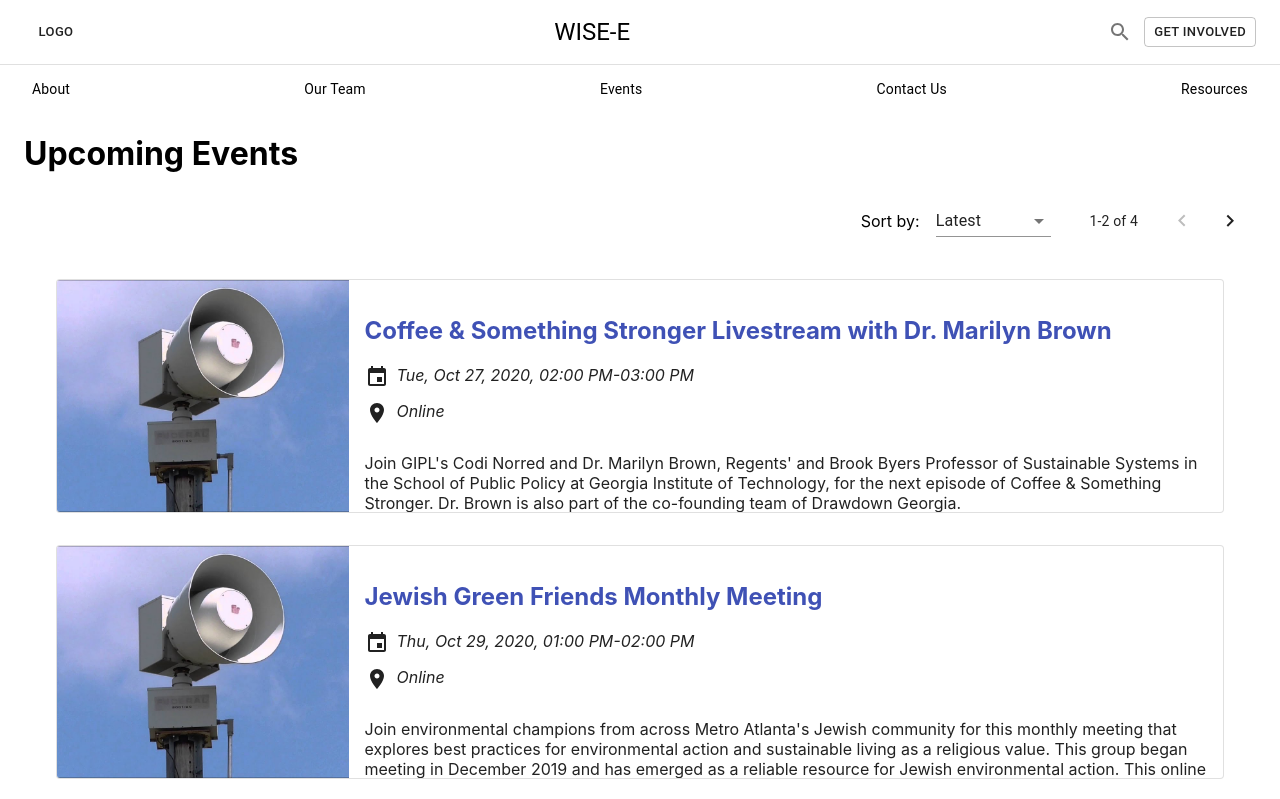
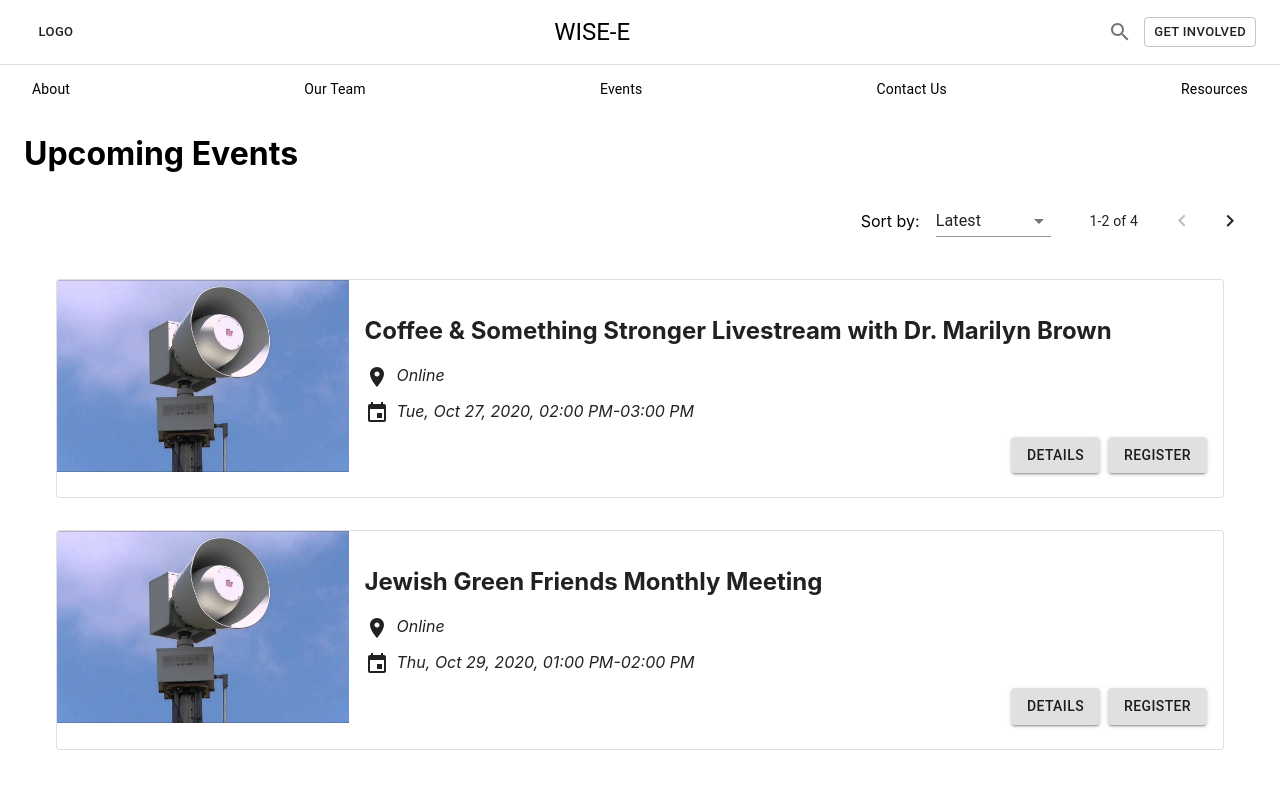
Before and after one commit to Hack4Impact-UMD/WISE-E, a React (Create React App) app: page /events in a window 1280 px wide. Shown: the top 799 px of the page. Built offline with nearby package versions, Linux system fonts and the light colour scheme.

Commit message:
Move event details to modal

```diff
--- /dev/null
+++ b/src/components/Events/DetailModal/index.js
@@ -0,0 +1,49 @@
+import React from 'react';
+import { makeStyles } from '@material-ui/core/styles';
+import { Container, Box, Modal, Card, CardContent, IconButton } from '@material-ui/core';
+import CloseIcon from '@material-ui/icons/Close';
+import TimeDisplay from '../TimeDisplay';
+import LocationDisplay from '../LocationDisplay';
+
+const useStyles = makeStyles({
+  card: {
+    width: '100%',
+  }
+});
+
+export default function DetailModal({ event, open, onClose }) {
+
+  const classes = useStyles();
+
+  const { title, startTime, endTime, location, content } = event;
+
+  return (
+    <Modal
+      open={open}
+      onClose={onClose}
+    >
+      <Container maxWidth="md">
+        <Box display="flex" justifyContent="center" mt={5}>
+          <Card className={classes.card}>
+            <CardContent>
+
+              <Box display="flex" justifyContent="end">
+                <IconButton onClick={onClose}>
+                  <CloseIcon />
+                </IconButton>
+              </Box>
+
+              <h1>{title}</h1>
+
+              <LocationDisplay location={location} />
+              <TimeDisplay startTime={startTime} endTime={endTime} />
+
+              {/* TODO: Assuming paragraph content for now. Will be replaced with Contentful rich text renderer. */}
+              <p>{content}</p>
+            </CardContent>
+          </Card>
+        </Box>
+      </Container>
+    </Modal>
+  );
+}
--- a/src/components/Events/EventCard/index.js
+++ b/src/components/Events/EventCard/index.js
@@ -1,55 +1,37 @@
 import React from 'react';
 import { makeStyles } from '@material-ui/core/styles';
-import { Card, CardContent, Box, Grid, Link } from '@material-ui/core';
-import EventIcon from '@material-ui/icons/Event';
-import LocationOnIcon from '@material-ui/icons/LocationOn';
+import { Card, CardContent, Box, Grid, Button } from '@material-ui/core';
+import TimeDisplay from '../TimeDisplay';
+import LocationDisplay from '../LocationDisplay';
 import noImage from './noImage.png';
 
 const useStyles = makeStyles({
   cardImg: {
     width: '100%',
+    height: '15vmax',
     objectFit: 'cover',
-    maxHeight: '20vmax',
   },
   cardContent: {
-    height: '15vmax',
     width: '100%',
-    overflowY: 'auto',
+  },
+  detailContent: {
+    height: '100%',
+  },
+  controlContent: {
+    height: '100%',
   }
 });
-
-/**
- * Formats date range as string
- *
- * @param {Date} startDate
- * @param {Date} endDate
- */
-function dateRangeToString(startDate, endDate) {
-  const locale = 'en-US';
-  const dateOptions = { weekday: 'short', year: 'numeric', month: 'short', day: 'numeric' };
-  const timeOptions = { hour: '2-digit', minute: '2-digit' };
-
-  // Check if dates are equal
-  if (startDate.toDateString() === endDate.toDateString()) {
-    const dateStr = startDate.toLocaleDateString(locale, dateOptions);
-    const startTimeStr = startDate.toLocaleTimeString(locale, timeOptions);
-    const endTimeStr = endDate.toLocaleTimeString(locale, timeOptions);
-    return `${dateStr}, ${startTimeStr}-${endTimeStr}`;
-  } else {
-    const startDateStr = startDate.toLocaleString(locale, {...dateOptions, ...timeOptions});
-    const endDateStr = endDate.toLocaleString(locale, {...dateOptions, ...timeOptions});
-    return `${startDateStr} - ${endDateStr}`;
-  }
-}
 
 /**
  * Info card for a single event
  *
  * @param {*} param0
  */
-export default function EventCard({ title, imageURI, startTime, endTime, location, link, content }) {
+export default function EventCard({ event, openModal }) {
 
   const classes = useStyles();
+
+  const { title, imageURI, startTime, endTime, location, link } = event;
 
   return (
     <Box m={4}>
@@ -66,31 +48,19 @@ export default function EventCard({ title, imageURI, startTime, endTime, locatio
 
           <Grid container item md={9}>
             <CardContent className={classes.cardContent}>
-              <Box display="flex" flexDirection="column">
+              <Box display="flex" flexDirection="column" className={classes.detailContent}>
 
-                <h2><Link href={link}>{title}</Link></h2>
+                <h2>{title}</h2>
 
-                {startTime && endTime
-                  ? (
-                    <Box display="flex" flexDirection="row" mb={1}>
-                      <Box mr={1}><strong><EventIcon /></strong></Box>
-                      <em>{dateRangeToString(new Date(startTime), new Date(endTime))}</em>
-                    </Box>
-                  )
-                  : <></>
-                }
-                {location
-                  ? (
-                    <Box display="flex" flexDirection="row" mb={1}>
-                      <Box mr={1}><strong><LocationOnIcon /></strong></Box>
-                      <em>{location}</em>
-                    </Box>
-                  )
-                  : <></>}
+                <LocationDisplay location={location} />
+                <TimeDisplay startTime={startTime} endTime={endTime} />
 
-                {/* TODO: Assuming paragraph content for now. Will be replaced with Contentful rich text renderer. */}
-                <p>{content}</p>
-
+                <Box display="flex" flexDirection="row" justifyContent="end" alignItems="end" className={classes.controlContent}>
+                  <Box mr={1}>
+                    <Button variant="contained" onClick={() => openModal(event)}>Details</Button>
+                  </Box>
+                  <Button variant="contained" href={link}>Register</Button>
+                </Box>
               </Box>
             </CardContent>
           </Grid>
--- /dev/null
+++ b/src/components/Events/LocationDisplay/index.js
@@ -0,0 +1,17 @@
+import React from 'react';
+import { Box } from '@material-ui/core';
+import LocationOnIcon from '@material-ui/icons/LocationOn';
+
+export default function LocationDisplay({ location }) {
+
+  if (!location) {
+    return <></>
+  }
+
+  return (
+    <Box display="flex" flexDirection="row" mb={1} >
+      <Box mr={1}><strong><LocationOnIcon /></strong></Box>
+      <em>{location}</em>
+    </Box>
+  );
+}
--- /dev/null
+++ b/src/components/Events/TimeDisplay/index.js
@@ -0,0 +1,41 @@
+import React from 'react';
+import { Box } from '@material-ui/core';
+import EventIcon from '@material-ui/icons/Event';
+
+/**
+ * Formats date range as string
+ *
+ * @param {Date} startDate
+ * @param {Date} endDate
+ */
+function dateRangeToString(startDate, endDate) {
+  const locale = 'en-US';
+  const dateOptions = { weekday: 'short', year: 'numeric', month: 'short', day: 'numeric' };
+  const timeOptions = { hour: '2-digit', minute: '2-digit' };
+
+  // Check if dates are equal
+  if (startDate.toDateString() === endDate.toDateString()) {
+    const dateStr = startDate.toLocaleDateString(locale, dateOptions);
+    const startTimeStr = startDate.toLocaleTimeString(locale, timeOptions);
+    const endTimeStr = endDate.toLocaleTimeString(locale, timeOptions);
+    return `${dateStr}, ${startTimeStr}-${endTimeStr}`;
+  } else {
+    const startDateStr = startDate.toLocaleString(locale, { ...dateOptions, ...timeOptions });
+    const endDateStr = endDate.toLocaleString(locale, { ...dateOptions, ...timeOptions });
+    return `${startDateStr} - ${endDateStr}`;
+  }
+}
+
+export default function TimeDisplay({ startTime, endTime }) {
+
+  if (!startTime || !endTime) {
+    return <></>
+  }
+
+  return (
+    < Box display="flex" flexDirection="row" mb={1} >
+      <Box mr={1}><strong><EventIcon /></strong></Box>
+      <em>{dateRangeToString(new Date(startTime), new Date(endTime))}</em>
+    </Box >
+  );
+}
--- a/src/components/Events/index.js
+++ b/src/components/Events/index.js
@@ -2,6 +2,7 @@ import React, { useState, useEffect } from 'react';
 import { Container } from '@material-ui/core';
 import EventCard from './EventCard';
 import Pagination from './Pagination';
+import DetailModal from './DetailModal';
 import { dummyEvents } from './dummyData';
 
 const rowsPerPage = 2;
@@ -14,6 +15,8 @@ export default function Events() {
   const [events, setEvents] = useState([]);
   const [page, setPage] = useState(0);
   const [sortingOption, setSortingOption] = useState('latest');
+  const [isModalOpen, setIsModalOpen] = useState(false);
+  const [modalEvent, setModalEvent] = useState({});
 
   useEffect(() => {
     // TODO: receive events from CMS
@@ -37,6 +40,12 @@ export default function Events() {
     }
   }, [sortingOption]);
 
+
+  const openModal = event => {
+    setModalEvent(event);
+    setIsModalOpen(true);
+  }
+
   return (
     <Container>
       <h1>Upcoming Events</h1>
@@ -51,7 +60,13 @@ export default function Events() {
       />
       {
         events.slice(page * rowsPerPage, (page + 1) * rowsPerPage)
-          .map(event => <EventCard {...event} key={event.id} />)
+          .map(event => (
+            <EventCard
+              key={event.id}
+              event={event}
+              openModal={() => openModal(event)}
+            />
+          ))
       }
       <Pagination
         eventsCount={events.length}
@@ -61,6 +76,12 @@ export default function Events() {
         page={page}
         setPage={setPage}
       />
-    </Container >
+
+      <DetailModal
+        event={modalEvent}
+        open={isModalOpen}
+        onClose={() => setIsModalOpen(false)}
+      />
+    </Container>
   );
 }
```
